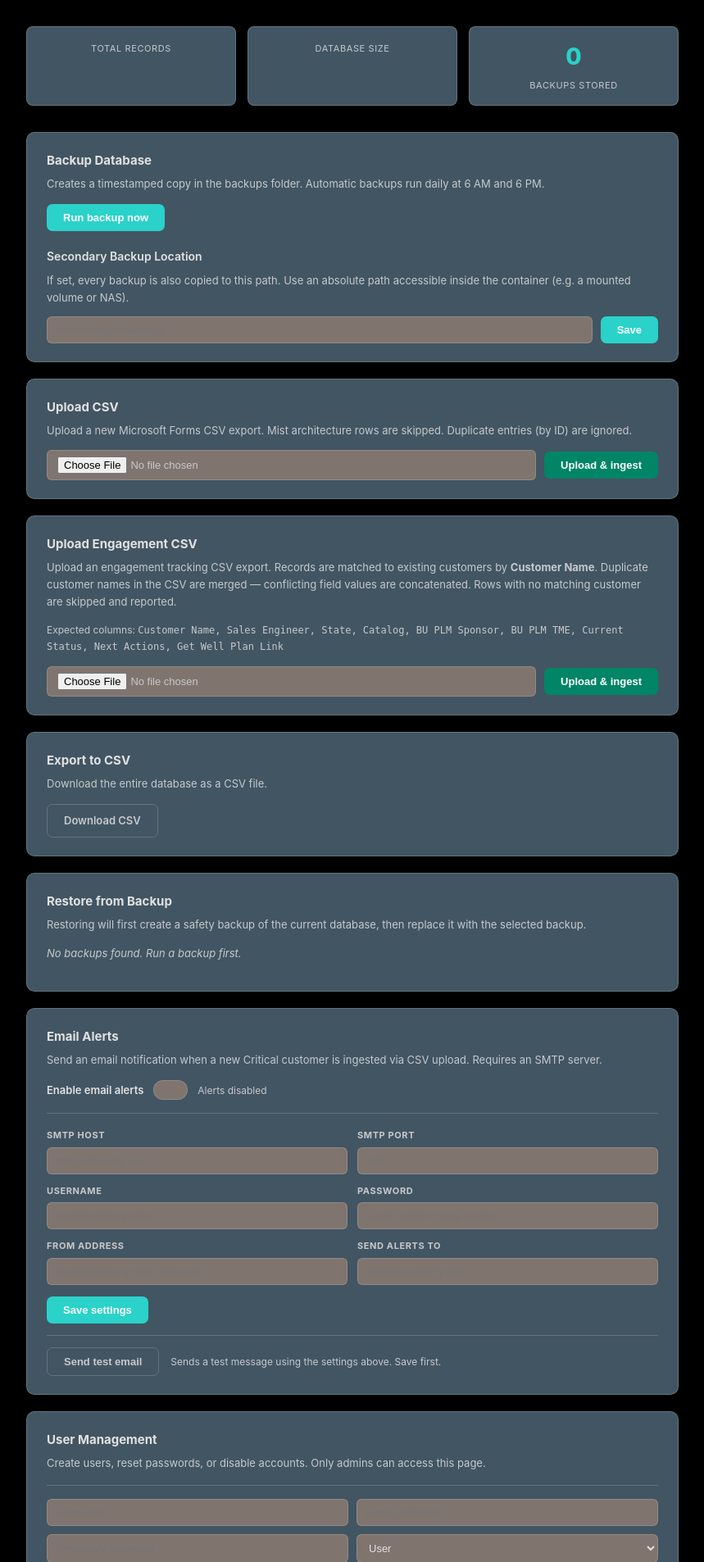
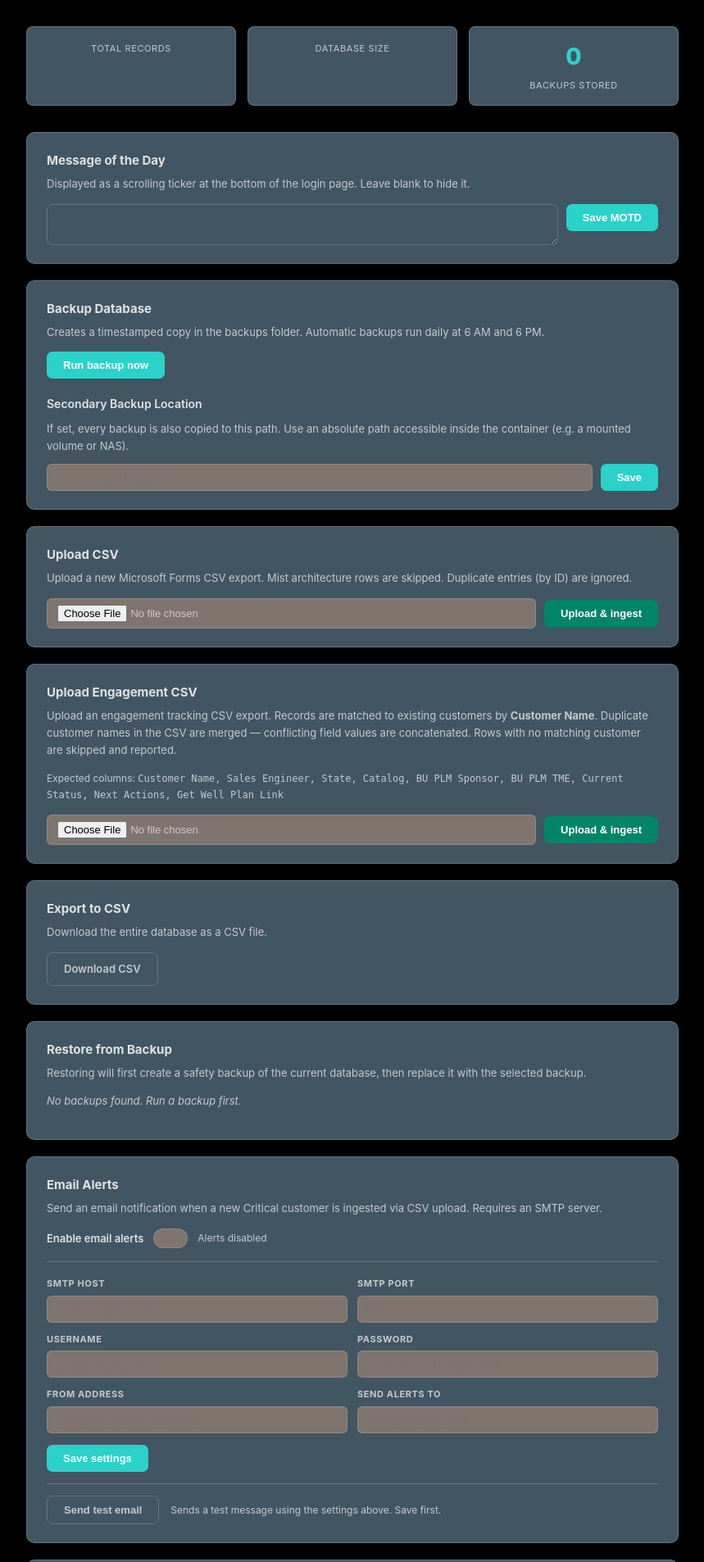
Before and after one commit to xod442/opal, a FastAPI app: template templates/admin.html in a window 1280 px wide. Shown: the part 76-1982 px from the top of the page at 82% size, without its empty margins (0-859 px from the left). Run offline with FastAPI, Linux system fonts and the light colour scheme; the template is opened without the code that fills it, so the values that code supplies are empty.

Commit message:
feat: add Message of the Day scrolling ticker on login page
Admin can set/clear a MOTD from the admin panel. When set, it
displays as a scrolling CSS ticker fixed at the bottom of the
login page. Stored in the settings table.

Co-Authored-By: Claude Sonnet 4.6 <noreply@anthropic.com>

```diff
--- a/app.py
+++ b/app.py
@@ -488,7 +488,7 @@ scheduler.start()
 def login_page(request: Request, error: str = "", msg: str = ""):
     if get_session(request):
         return RedirectResponse(url=f"{ROOT_PATH}/", status_code=303)
-    return templates.TemplateResponse(request=request, name="login.html", context={"error": error, "msg": msg})
+    return templates.TemplateResponse(request=request, name="login.html", context={"error": error, "msg": msg, "motd": get_setting("motd", "")})
 
 
 @app.post("/login")
@@ -976,9 +976,19 @@ def admin(request: Request, msg: str = Query("")):
             "record_count": record_count, "db_exists": db_exists,
             "msg": msg, "session": session, "users": users,
             "email_cfg": email_cfg, "backup_dir_2": backup_dir_2,
-            "flash_pw": flash_pw,
+            "flash_pw": flash_pw, "motd": get_setting("motd", ""),
         },
     )
+
+
+@app.post("/admin/motd")
+def admin_motd(request: Request, motd: str = Form("")):
+    session = get_session(request)
+    if not session or session.get("role") != "admin":
+        return RedirectResponse(url=f"{ROOT_PATH}/login", status_code=303)
+    set_setting("motd", motd.strip())
+    log_action(session["username"], "update_motd", "", f"motd={'set' if motd.strip() else 'cleared'}")
+    return RedirectResponse(url=f"{ROOT_PATH}/admin?msg=MOTD+updated", status_code=303)
 
 
 @app.post("/admin/backup")
--- a/templates/admin.html
+++ b/templates/admin.html
@@ -249,6 +249,16 @@
     </div>
   </div>
 
+  <!-- MOTD -->
+  <div class="section">
+    <h2>Message of the Day</h2>
+    <p>Displayed as a scrolling ticker at the bottom of the login page. Leave blank to hide it.</p>
+    <form method="post" action="{{ rp }}/admin/motd" style="display:flex; gap:10px; align-items:flex-start; margin-top:12px;">
+      <textarea name="motd" rows="2" style="flex:1; background:var(--input-bg); border:1px solid var(--border); border-radius:7px; padding:8px 12px; color:var(--text); font-size:13px; font-family:inherit; resize:vertical;">{{ motd or '' }}</textarea>
+      <button class="btn btn-primary" type="submit" style="white-space:nowrap;">Save MOTD</button>
+    </form>
+  </div>
+
   <!-- Manual backup -->
   <div class="section">
     <h2>Backup Database</h2>
```
Also changed, not shown: templates/login.html (+29 -0 lines).
